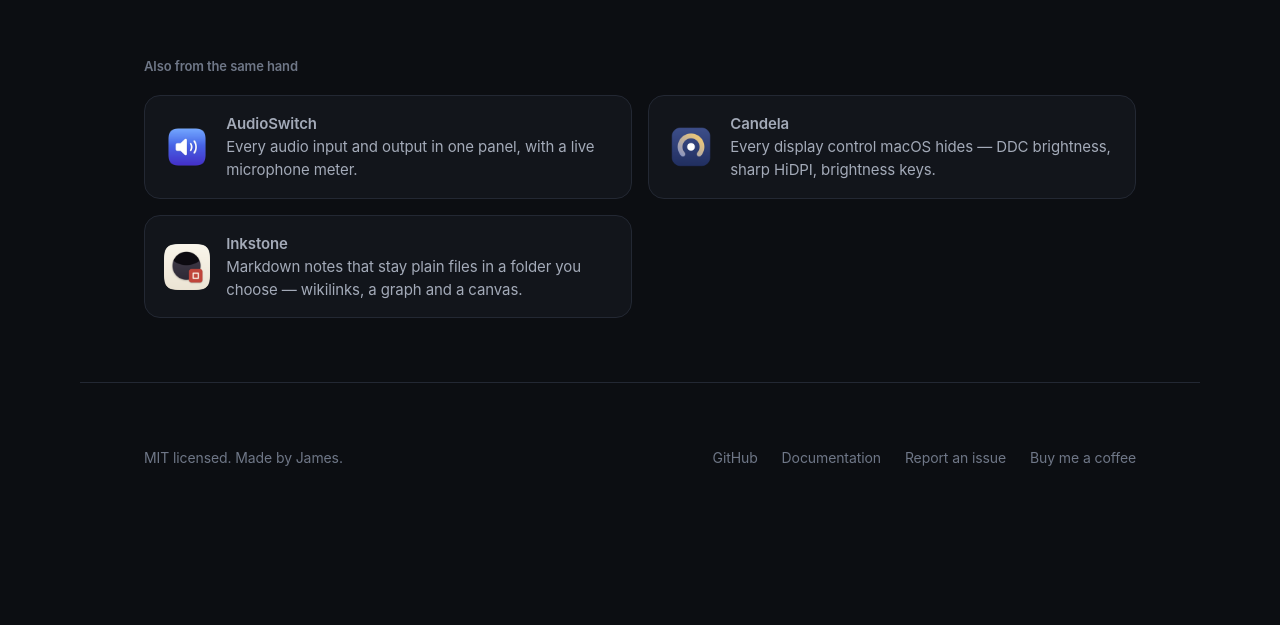
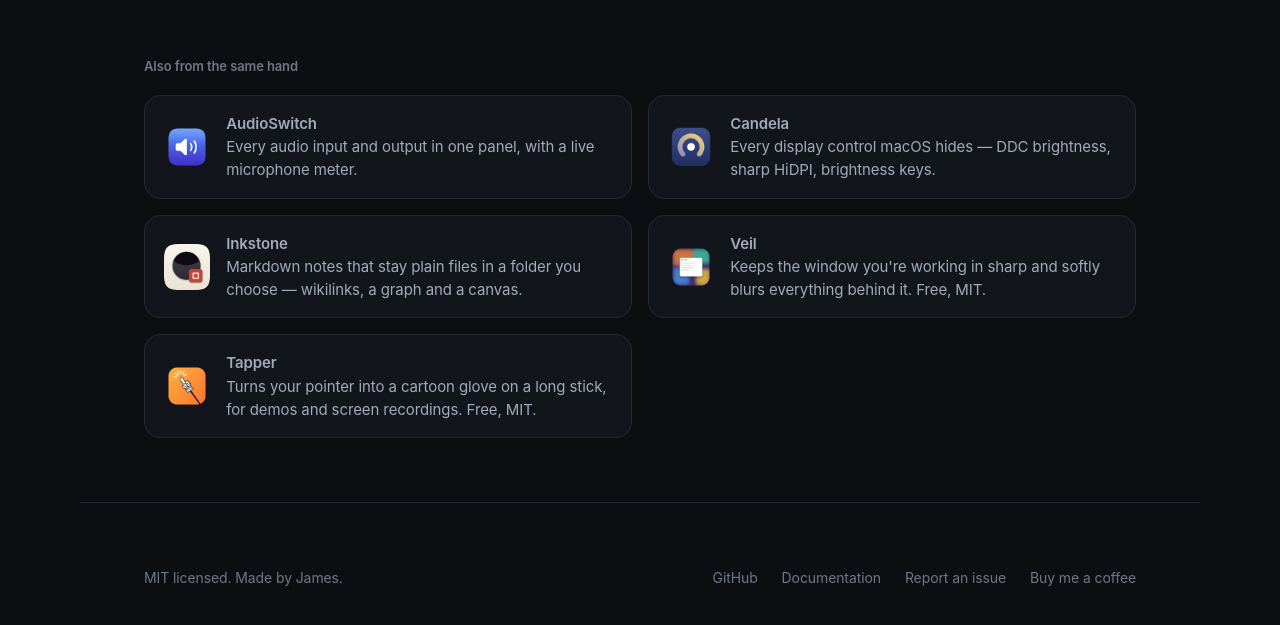
Before and after one commit to iamzifei/clipstack, a plain HTML site: page docs/index.html in a window 1280 px wide. Shown: the part 6322-6947 px from the top of the page. Before the commit the page ends 6855 px from the top, so only its background shows below. Drawn offline with Linux system fonts and the light colour scheme.

Commit message:
Link Veil and Tapper (敲黑板) from the site and the README
Co-Authored-By: Claude Opus 5.5 <noreply@anthropic.com>

```diff
--- a/docs/index.html
+++ b/docs/index.html
@@ -587,6 +587,14 @@ footer a:hover { color: var(--ink); text-decoration: underline; text-underline-o
         <img src="inkstone.png" width="46" height="46" alt="" loading="lazy" decoding="async">
         <span><strong data-i18n="ink.name">Inkstone</strong><span data-i18n="ink.desc">Markdown notes that stay plain files in a folder you choose — wikilinks, a graph and a canvas.</span></span>
       </a>
+      <a class="sibling" href="https://jamesai.dev/veil/" rel="noopener">
+        <img src="veil.png" width="46" height="46" alt="" loading="lazy" decoding="async">
+        <span><strong data-i18n="veil.name">Veil</strong><span data-i18n="veil.desc">Keeps the window you're working in sharp and softly blurs everything behind it. Free, MIT.</span></span>
+      </a>
+      <a class="sibling" href="https://jamesai.dev/tapper/" rel="noopener">
+        <img src="tapper.png" width="46" height="46" alt="" loading="lazy" decoding="async">
+        <span><strong data-i18n="tap.name">Tapper</strong><span data-i18n="tap.desc">Turns your pointer into a cartoon glove on a long stick, for demos and screen recordings. Free, MIT.</span></span>
+      </a>
     </div>
   </section>
 
@@ -687,6 +695,10 @@ footer a:hover { color: var(--ink); text-decoration: underline; text-underline-o
           "cd.desc": "macOS 藏起来的显示器控制 —— DDC 亮度、清晰 HiDPI、亮度键。",
           "ink.name": "Inkstone",
           "ink.desc": "笔记就是你自己文件夹里的 Markdown 文件——双链、关系图谱、白板。",
+          "veil.name": "Veil",
+          "veil.desc": "正在用的窗口保持清晰，后面的一切柔和地模糊掉。免费，MIT 开源。",
+          "tap.name": "敲黑板 Tapper",
+          "tap.desc": "把鼠标指针变成长杆上的卡通手套，演示和录屏时一眼看清你指哪儿。免费，MIT 开源。",
           "footer.made": "MIT 许可。作者 <a href=\"https://github.com/iamzifei\">James</a>。",
           "footer.docs": "说明文档",
           "footer.issue": "反馈问题",
@@ -763,6 +775,10 @@ footer a:hover { color: var(--ink); text-decoration: underline; text-underline-o
           "cd.desc": "macOS 藏起來的顯示器控制 —— DDC 亮度、清晰 HiDPI、亮度鍵。",
           "ink.name": "Inkstone",
           "ink.desc": "筆記就是你自己資料夾裡的 Markdown 檔案——雙向連結、關聯圖譜、白板。",
+          "veil.name": "Veil",
+          "veil.desc": "正在用的視窗保持清晰，後面的一切柔和地模糊掉。免費，MIT 開源。",
+          "tap.name": "敲黑板 Tapper",
+          "tap.desc": "把滑鼠游標變成長桿上的卡通手套，簡報和錄影時一眼看清你指哪裡。免費，MIT 開源。",
           "footer.made": "MIT 授權。作者 <a href=\"https://github.com/iamzifei\">James</a>。",
           "footer.docs": "說明文件",
           "footer.issue": "回報問題",
@@ -839,6 +855,10 @@ footer a:hover { color: var(--ink); text-decoration: underline; text-underline-o
           "cd.desc": "macOS が隠しているディスプレイ設定 — DDC 輝度、くっきり HiDPI、輝度キー。",
           "ink.name": "Inkstone",
           "ink.desc": "ノートは自分で選んだフォルダの素の Markdown のまま。ウィキリンク、グラフ、キャンバス。",
+          "veil.name": "Veil",
+          "veil.desc": "作業中のウィンドウだけをくっきり残し、背後をやわらかくぼかします。無料・MIT。",
+          "tap.name": "Tapper",
+          "tap.desc": "マウスポインタを長い棒の先のマンガ風グローブに。デモや画面収録で、指す場所がひと目でわかります。無料・MIT。",
           "footer.made": "MIT ライセンス。制作 <a href=\"https://github.com/iamzifei\">James</a>。",
           "footer.docs": "ドキュメント",
           "footer.issue": "問題を報告",
@@ -915,6 +935,10 @@ footer a:hover { color: var(--ink); text-decoration: underline; text-underline-o
           "cd.desc": "macOS가 숨긴 디스플레이 제어 — DDC 밝기, 또렷한 HiDPI, 밝기 키.",
           "ink.name": "Inkstone",
           "ink.desc": "노트가 직접 고른 폴더의 순수 Markdown 파일로 남습니다. 위키링크, 그래프, 캔버스.",
+          "veil.name": "Veil",
+          "veil.desc": "작업 중인 창만 선명하게 두고 뒤쪽은 부드럽게 흐리게 합니다. 무료, MIT.",
+          "tap.name": "Tapper",
+          "tap.desc": "마우스 포인터를 긴 막대 끝의 만화 장갑으로 바꿔, 데모와 화면 녹화에서 가리키는 곳이 한눈에 보입니다. 무료, MIT.",
           "footer.made": "MIT 라이선스. 만든 사람 <a href=\"https://github.com/iamzifei\">James</a>.",
           "footer.docs": "문서",
           "footer.issue": "문제 신고",
@@ -991,6 +1015,10 @@ footer a:hover { color: var(--ink); text-decoration: underline; text-underline-o
           "cd.desc": "Alle Display-Regler, die macOS versteckt — DDC-Helligkeit, scharfes HiDPI, Helligkeitstasten.",
           "ink.name": "Inkstone",
           "ink.desc": "Notizen, die reine Markdown-Dateien in einem Ordner Ihrer Wahl bleiben — Wikilinks, Graph und Canvas.",
+          "veil.name": "Veil",
+          "veil.desc": "Hält das Fenster, in dem du arbeitest, scharf und zeichnet alles dahinter weich. Kostenlos, MIT.",
+          "tap.name": "Tapper",
+          "tap.desc": "Macht deinen Mauszeiger zu einem Comic-Handschuh an einem langen Stab – für Demos und Bildschirmaufnahmen. Kostenlos, MIT.",
           "footer.made": "MIT-Lizenz. Gemacht von <a href=\"https://github.com/iamzifei\">James</a>.",
           "footer.docs": "Dokumentation",
           "footer.issue": "Problem melden",
@@ -1067,6 +1095,10 @@ footer a:hover { color: var(--ink); text-decoration: underline; text-underline-o
           "cd.desc": "Tous les réglages d'écran que macOS cache — luminosité DDC, HiDPI net, touches de luminosité.",
           "ink.name": "Inkstone",
           "ink.desc": "Des notes qui restent de simples fichiers Markdown — wikiliens, graphe et canevas.",
+          "veil.name": "Veil",
+          "veil.desc": "Garde nette la fenêtre sur laquelle vous travaillez et floute doucement tout le reste. Gratuit, MIT.",
+          "tap.name": "Tapper",
+          "tap.desc": "Transforme votre pointeur en gant de dessin animé au bout d'un long bâton, pour les démos et les enregistrements d'écran. Gratuit, MIT.",
           "footer.made": "Sous licence MIT. Réalisé par <a href=\"https://github.com/iamzifei\">James</a>.",
           "footer.docs": "Documentation",
           "footer.issue": "Signaler un problème",
@@ -1143,6 +1175,10 @@ footer a:hover { color: var(--ink); text-decoration: underline; text-underline-o
           "cd.desc": "Los controles de pantalla que macOS esconde — brillo DDC, HiDPI nítido, teclas de brillo.",
           "ink.name": "Inkstone",
           "ink.desc": "Notas que siguen siendo archivos Markdown: wikienlaces, grafo y lienzo.",
+          "veil.name": "Veil",
+          "veil.desc": "Mantiene nítida la ventana en la que trabajas y difumina suavemente todo lo demás. Gratis, MIT.",
+          "tap.name": "Tapper",
+          "tap.desc": "Convierte tu puntero en un guante de dibujos animados en un palo largo, para demos y grabaciones de pantalla. Gratis, MIT.",
           "footer.made": "Licencia MIT. Hecho por <a href=\"https://github.com/iamzifei\">James</a>.",
           "footer.docs": "Documentación",
           "footer.issue": "Informar de un problema",
```
Also changed, not shown: docs/tapper.png (added), docs/veil.png (added), 1 other file.
